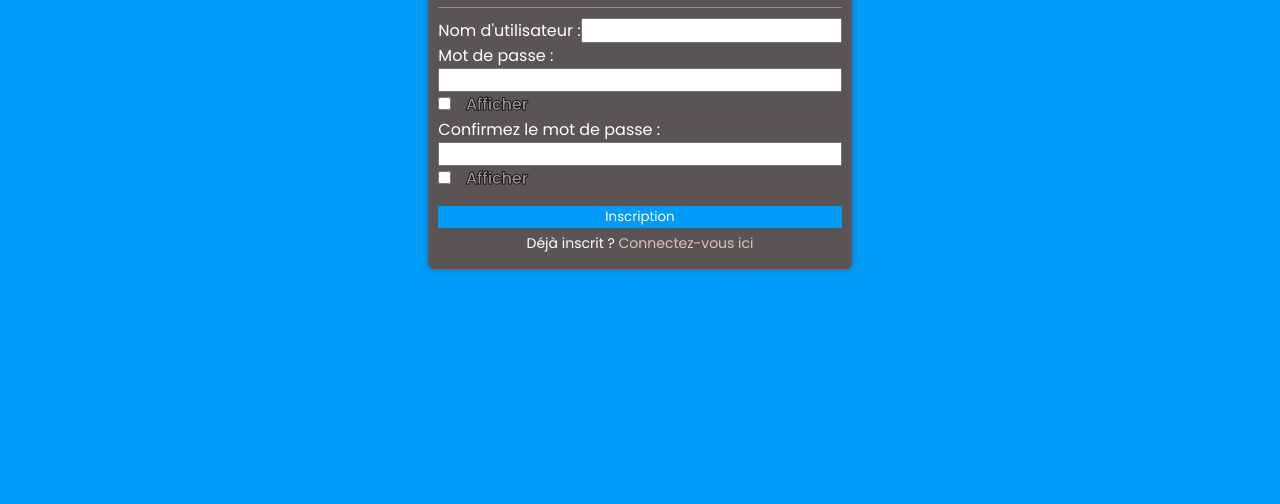
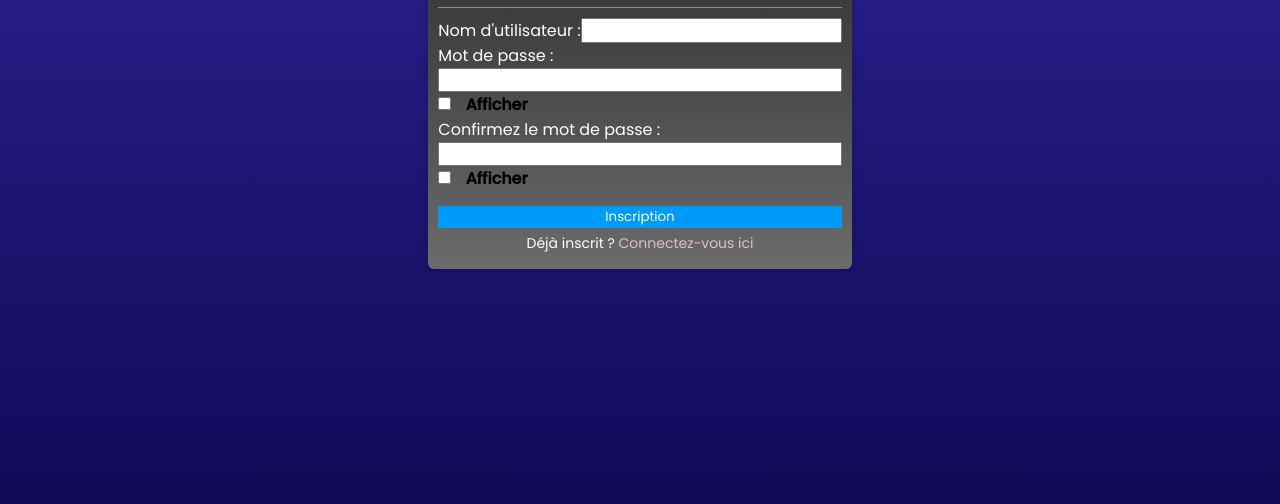
Before and after one commit to albdu83/Blox-Robux, a website: page page de connexion/index2.html in a window 1280 px wide. Shown: the part 296-800 px from the top of the page. Drawn offline with Linux system fonts and the light colour scheme.

Commit message:
Update style.css

```diff
--- a/page de connexion/style.css
+++ b/page de connexion/style.css
@@ -7,7 +7,7 @@
 }
 
 body {
-    background-color: #009bf9;
+    background: linear-gradient(#33279E, #110957);
     display: flex;
     align-items: center;
     justify-content: center;
@@ -49,11 +49,10 @@ body {
 }
 
 .checkbox-text {
-    -webkit-text-stroke: 0.75px #030302;
     cursor:pointer;
     padding: 5px 10px;
     border-radius: 5px;
-    color: #969595;
+    color: #000000;
     font-weight: bold;
     font-size: 16px;
 }
@@ -62,7 +61,7 @@ body {
 form {
     display: flex;
     flex-direction: column;
-    background-color: #5b5454;
+    background: linear-gradient(#313131, #6b6b6b);
     padding: 10px;
     border-radius: 6px;
     box-shadow: 0 0 10px rgba(0,0,0,0.2);
```
